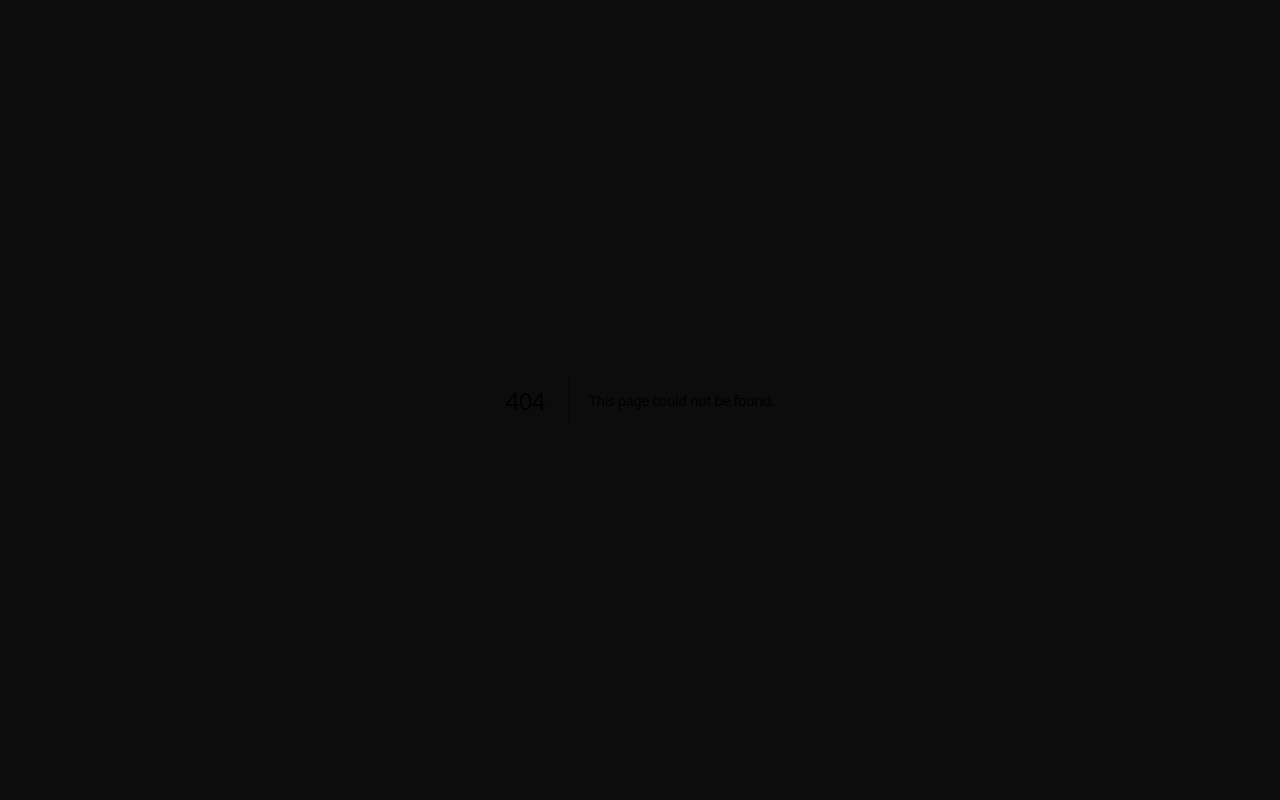
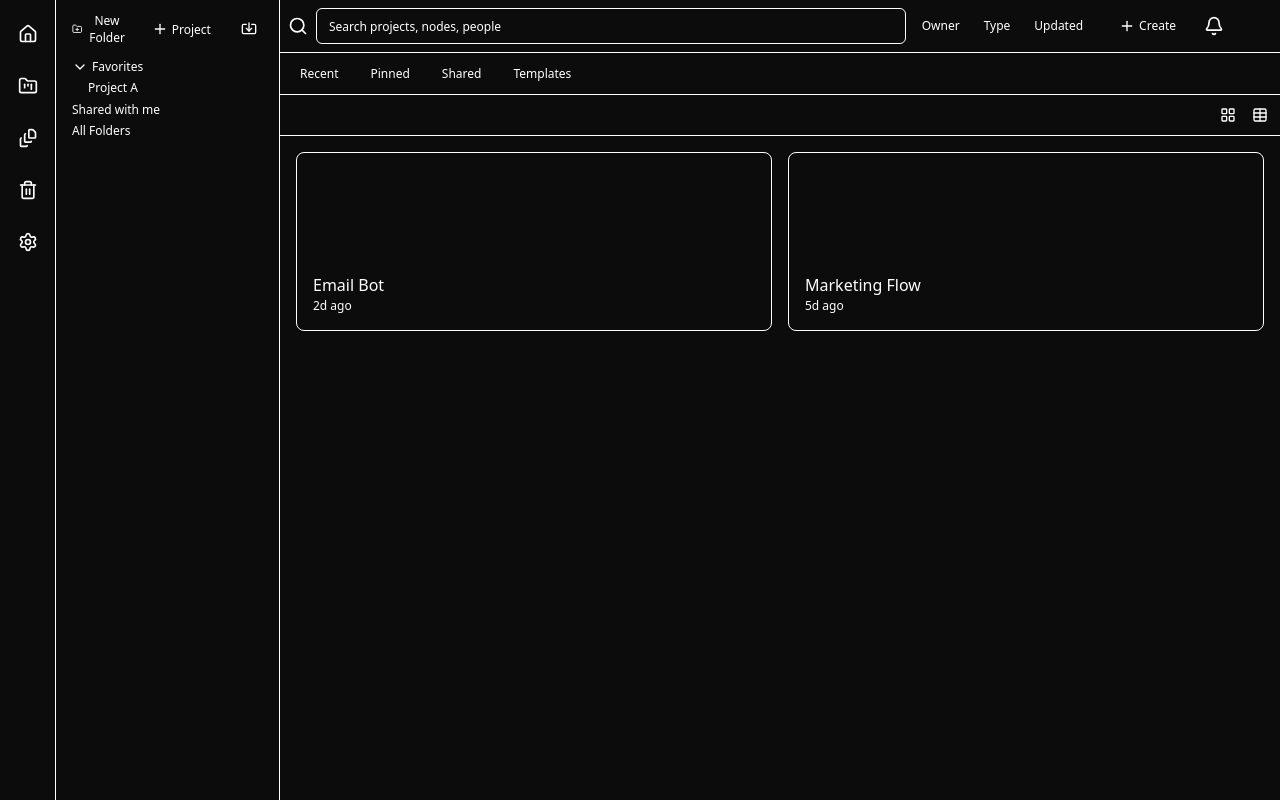
Before and after one commit to Manas-Kandi/weev-design-solution, a Next.js app in the folder agentflow/: page /front in a window 1280 px wide. Before the commit this address had no page. Built offline with nearby package versions, Linux system fonts and the light colour scheme.

Commit message:
feat: scaffold front-of-house layout

```diff
--- /dev/null
+++ b/agentflow/src/app/front/page.tsx
@@ -0,0 +1,5 @@
+import FrontOfHouseLayout from "@/components/front/FrontOfHouseLayout";
+
+export default function FrontPage() {
+  return <FrontOfHouseLayout />;
+}
--- /dev/null
+++ b/agentflow/src/components/front/ContentView.tsx
@@ -0,0 +1,62 @@
+"use client";
+
+import { useState } from "react";
+import { LayoutGrid, Table } from "lucide-react";
+
+const sampleProjects = [
+  { id: "p1", name: "Email Bot", updated: "2d ago" },
+  { id: "p2", name: "Marketing Flow", updated: "5d ago" },
+];
+
+export function ContentView() {
+  const [view, setView] = useState<"grid" | "table">("grid");
+
+  return (
+    <div className="flex-1 overflow-auto">
+      <div className="flex justify-end gap-2 p-2 border-b">
+        <button
+          className={`p-1 rounded ${view === "grid" ? "bg-muted" : ""}`}
+          onClick={() => setView("grid")}
+        >
+          <LayoutGrid className="w-4 h-4" />
+        </button>
+        <button
+          className={`p-1 rounded ${view === "table" ? "bg-muted" : ""}`}
+          onClick={() => setView("table")}
+        >
+          <Table className="w-4 h-4" />
+        </button>
+      </div>
+      {view === "grid" ? (
+        <div className="p-4 grid grid-cols-2 gap-4">
+          {sampleProjects.map((p) => (
+            <div key={p.id} className="border rounded p-4 shadow-sm">
+              <div className="h-24 bg-muted mb-2" />
+              <div className="font-medium">{p.name}</div>
+              <div className="text-sm text-muted-foreground">{p.updated}</div>
+            </div>
+          ))}
+        </div>
+      ) : (
+        <table className="w-full text-sm">
+          <thead>
+            <tr className="text-left">
+              <th className="p-2">Name</th>
+              <th className="p-2">Last Edited</th>
+            </tr>
+          </thead>
+          <tbody>
+            {sampleProjects.map((p) => (
+              <tr key={p.id} className="border-t">
+                <td className="p-2">{p.name}</td>
+                <td className="p-2">{p.updated}</td>
+              </tr>
+            ))}
+          </tbody>
+        </table>
+      )}
+    </div>
+  );
+}
+
+export default ContentView;
--- /dev/null
+++ b/agentflow/src/components/front/ContextDrawer.tsx
@@ -0,0 +1,27 @@
+"use client";
+
+import { X } from "lucide-react";
+
+interface Props {
+  open: boolean;
+  onClose: () => void;
+}
+
+export function ContextDrawer({ open, onClose }: Props) {
+  if (!open) return null;
+  return (
+    <div className="w-64 border-l p-4 space-y-2">
+      <div className="flex justify-between items-center">
+        <h2 className="font-semibold">Details</h2>
+        <button onClick={onClose} className="p-1 rounded hover:bg-muted">
+          <X className="w-4 h-4" />
+        </button>
+      </div>
+      <p className="text-sm text-muted-foreground">
+        Select a project to see details.
+      </p>
+    </div>
+  );
+}
+
+export default ContextDrawer;
--- /dev/null
+++ b/agentflow/src/components/front/FocusStrip.tsx
@@ -0,0 +1,20 @@
+"use client";
+
+const items = ["Recent", "Pinned", "Shared", "Templates"];
+
+export function FocusStrip() {
+  return (
+    <div className="flex gap-2 p-2 border-b">
+      {items.map((item) => (
+        <button
+          key={item}
+          className="px-3 py-1 text-sm rounded-full bg-muted hover:bg-muted/70"
+        >
+          {item}
+        </button>
+      ))}
+    </div>
+  );
+}
+
+export default FocusStrip;
--- /dev/null
+++ b/agentflow/src/components/front/FolderPanel.tsx
@@ -0,0 +1,68 @@
+"use client";
+
+import { useState } from "react";
+import { ChevronDown, ChevronRight, FolderPlus, Plus, Import, Star } from "lucide-react";
+
+interface FolderItem {
+  id: string;
+  name: string;
+  children?: FolderItem[];
+}
+
+const sampleFolders: FolderItem[] = [
+  { id: "1", name: "Favorites", children: [{ id: "p1", name: "Project A" }] },
+  { id: "2", name: "Shared with me" },
+  { id: "3", name: "All Folders" },
+];
+
+function FolderNode({ item }: { item: FolderItem }) {
+  const [open, setOpen] = useState(true);
+  const hasChildren = item.children && item.children.length > 0;
+  return (
+    <div className="ml-2">
+      <div
+        className="flex items-center gap-1 cursor-pointer hover:text-accent"
+        onClick={() => setOpen(!open)}
+      >
+        {hasChildren && (
+          open ? <ChevronDown className="w-4 h-4" /> : <ChevronRight className="w-4 h-4" />
+        )}
+        <span>{item.name}</span>
+      </div>
+      {hasChildren && open && (
+        <div className="ml-4 mt-1 space-y-1">
+          {item.children!.map((child) => (
+            <div key={child.id} className="text-sm text-muted-foreground">
+              {child.name}
+            </div>
+          ))}
+        </div>
+      )}
+    </div>
+  );
+}
+
+export function FolderPanel() {
+  return (
+    <aside className="w-56 border-r p-2 space-y-2">
+      <div className="flex gap-2 text-sm">
+        <button className="flex-1 flex items-center gap-1 px-2 py-1 rounded hover:bg-muted">
+          <FolderPlus className="w-4 h-4" /> New Folder
+        </button>
+        <button className="flex-1 flex items-center gap-1 px-2 py-1 rounded hover:bg-muted">
+          <Plus className="w-4 h-4" /> Project
+        </button>
+        <button className="flex-1 flex items-center gap-1 px-2 py-1 rounded hover:bg-muted">
+          <Import className="w-4 h-4" />
+        </button>
+      </div>
+      <div className="space-y-1 text-sm">
+        {sampleFolders.map((item) => (
+          <FolderNode key={item.id} item={item} />
+        ))}
+      </div>
+    </aside>
+  );
+}
+
+export default FolderPanel;
--- /dev/null
+++ b/agentflow/src/components/front/FrontOfHouseLayout.tsx
@@ -0,0 +1,27 @@
+"use client";
+
+import { useState } from "react";
+import LeftRail from "./LeftRail";
+import FolderPanel from "./FolderPanel";
+import HeaderBar from "./HeaderBar";
+import FocusStrip from "./FocusStrip";
+import ContentView from "./ContentView";
+import ContextDrawer from "./ContextDrawer";
+
+export function FrontOfHouseLayout() {
+  const [drawerOpen, setDrawerOpen] = useState(false);
+  return (
+    <div className="flex h-screen">
+      <LeftRail />
+      <FolderPanel />
+      <div className="flex flex-col flex-1">
+        <HeaderBar />
+        <FocusStrip />
+        <ContentView />
+      </div>
+      <ContextDrawer open={drawerOpen} onClose={() => setDrawerOpen(false)} />
+    </div>
+  );
+}
+
+export default FrontOfHouseLayout;
--- /dev/null
+++ b/agentflow/src/components/front/HeaderBar.tsx
@@ -0,0 +1,32 @@
+"use client";
+
+import { Bell, ChevronDown, Search, Plus } from "lucide-react";
+
+export function HeaderBar() {
+  return (
+    <header className="flex items-center justify-between gap-4 border-b p-2">
+      <div className="flex items-center gap-2 flex-1">
+        <Search className="w-5 h-5 text-muted-foreground" />
+        <input
+          type="text"
+          placeholder="Search projects, nodes, people"
+          className="flex-1 bg-transparent outline-none"
+        />
+        <div className="flex gap-2 text-sm">
+          <span className="px-2 py-1 bg-muted rounded-full">Owner</span>
+          <span className="px-2 py-1 bg-muted rounded-full">Type</span>
+          <span className="px-2 py-1 bg-muted rounded-full">Updated</span>
+        </div>
+      </div>
+      <div className="flex items-center gap-4">
+        <button className="flex items-center gap-1 px-3 py-1 bg-accent text-accent-foreground rounded">
+          <Plus className="w-4 h-4" /> Create
+        </button>
+        <Bell className="w-5 h-5" />
+        <div className="w-8 h-8 bg-muted rounded-full" />
+      </div>
+    </header>
+  );
+}
+
+export default HeaderBar;
--- /dev/null
+++ b/agentflow/src/components/front/LeftRail.tsx
@@ -0,0 +1,26 @@
+"use client";
+
+import { Home, FolderKanban, FileStack, Trash2, Settings } from "lucide-react";
+import Link from "next/link";
+
+const items = [
+  { href: "#", icon: Home, label: "Home" },
+  { href: "#", icon: FolderKanban, label: "Projects" },
+  { href: "#", icon: FileStack, label: "Templates" },
+  { href: "#", icon: Trash2, label: "Trash" },
+  { href: "#", icon: Settings, label: "Settings" },
+];
+
+export function LeftRail() {
+  return (
+    <aside className="flex flex-col items-center gap-4 py-4 w-14 border-r bg-background">
+      {items.map(({ href, icon: Icon, label }) => (
+        <Link key={label} href={href} className="p-2 rounded hover:bg-muted">
+          <Icon className="w-5 h-5" aria-label={label} />
+        </Link>
+      ))}
+    </aside>
+  );
+}
+
+export default LeftRail;
```
